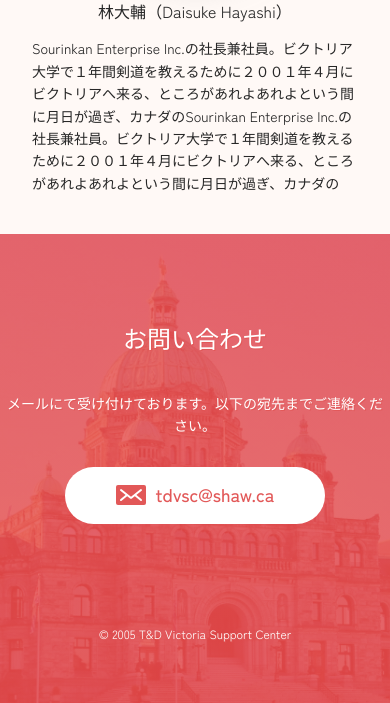
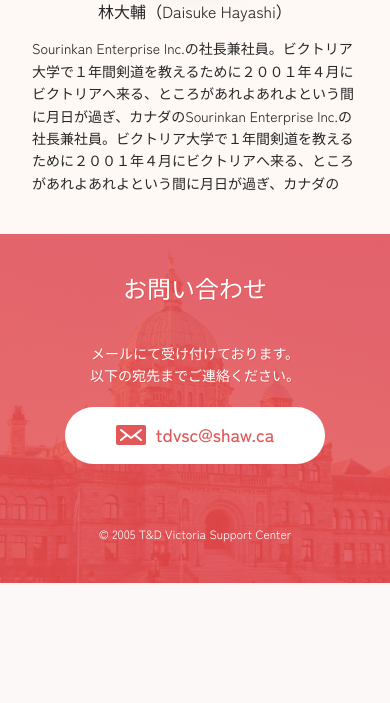
Before and after one commit to k8732yamazaki/Kaori, a PHP site: page / in a window 390 px wide. Shown: the part 5105-5808 px from the top of the page. After the commit the page ends 5688 px from the top, so only its background shows below. Run offline with PHP 8.4, Linux system fonts and the light colour scheme; some libraries are stand-ins or nearby versions.

Commit message:
Add responsive styles to #contact

```diff
--- a/css/style.css
+++ b/css/style.css
@@ -50,6 +50,11 @@ h4 {
     width: 83%;
     margin: 0 auto 100px;
     padding: 90px 0 0;
+}
+
+#school .inner, #contact .inner {
+    margin: 0 auto;
+    padding: 90px 0 100px;
 }
 
 h2, h3, h4, p, .toggle_title {
@@ -232,11 +237,6 @@ nav li {
 
 /* school -------------------------------------  */
 
-#school .inner {
-    margin: 0 auto;
-    padding: 90px 0 100px;
-}
-
 #school {
     background-color: var(--color-gray);
 }
@@ -313,7 +313,6 @@ nav li {
     background-position: top;
     background-size: cover;
     background-repeat: no-repeat;
-    padding: 90px 0 60px;
     color: #FFFFFF;
     text-shadow: 1px 1px 0 var(--color-red);
 }
@@ -341,6 +340,10 @@ nav li {
 
 .copy {
     font-size: 12px;
+}
+
+#contact br {
+    display: none;
 }
 
 /* end of contact -------------------------------------  */
@@ -371,6 +374,10 @@ nav li {
         padding: 40px 0 0;
     }
 
+    #school .inner, #contact .inner {
+        padding: 40px 0;
+    }
+
     .content{
         margin: 20px 0 0;
     }
@@ -379,6 +386,8 @@ nav li {
         display: block;
         margin: 0;
     }
+
+/* end of general ------------------------------------- */
 
     .clients {
         margin: 40px 0 0;
@@ -419,10 +428,6 @@ nav li {
         padding: 1em 0 0;
         border-top: 2px solid var(--color-red);
         border-bottom: none;
-    }
-
-    #school .inner {
-        padding: 40px 0;
     }
 
     #school .card {
@@ -482,4 +487,13 @@ nav li {
     .staff_name br {
         display: none;
     }
+
+    #contact br {
+        display: block;
+    }
+
+    .btn_contact {
+        margin: 20px auto 60px;
+    }
+
 }
--- a/index.html
+++ b/index.html
@@ -257,10 +257,12 @@
 			</div>
 		</section>
 		<section id="contact">
-			<h2>お問い合わせ</h2>
-			<p>メールにて受け付けております。以下の宛先までご連絡ください。</p>
-			<a href="mailto:tdvsc&#64;shaw.ca"><p class="btn_contact">tdvsc&#64;shaw.ca</p></a>
-			<p class="copy">© 2005 T&amp;D Victoria Support Center</p>
+			<div class="inner">
+				<h2>お問い合わせ</h2>
+				<p>メールにて受け付けております。<br>以下の宛先までご連絡ください。</p>
+				<a href="mailto:tdvsc&#64;shaw.ca"><p class="btn_contact">tdvsc&#64;shaw.ca</p></a>
+				<p class="copy">© 2005 T&amp;D Victoria Support Center</p>
+			</div>
 		</section>
 	</main>
 </body>
```
